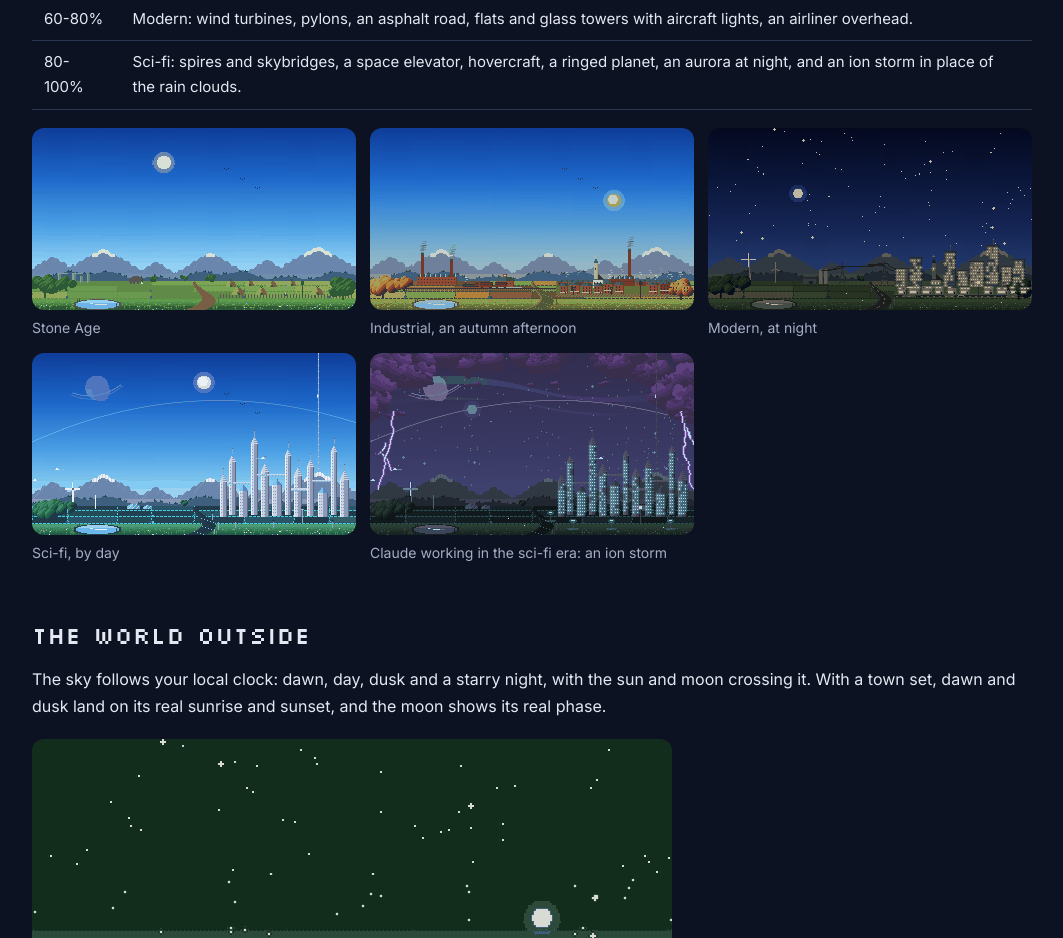
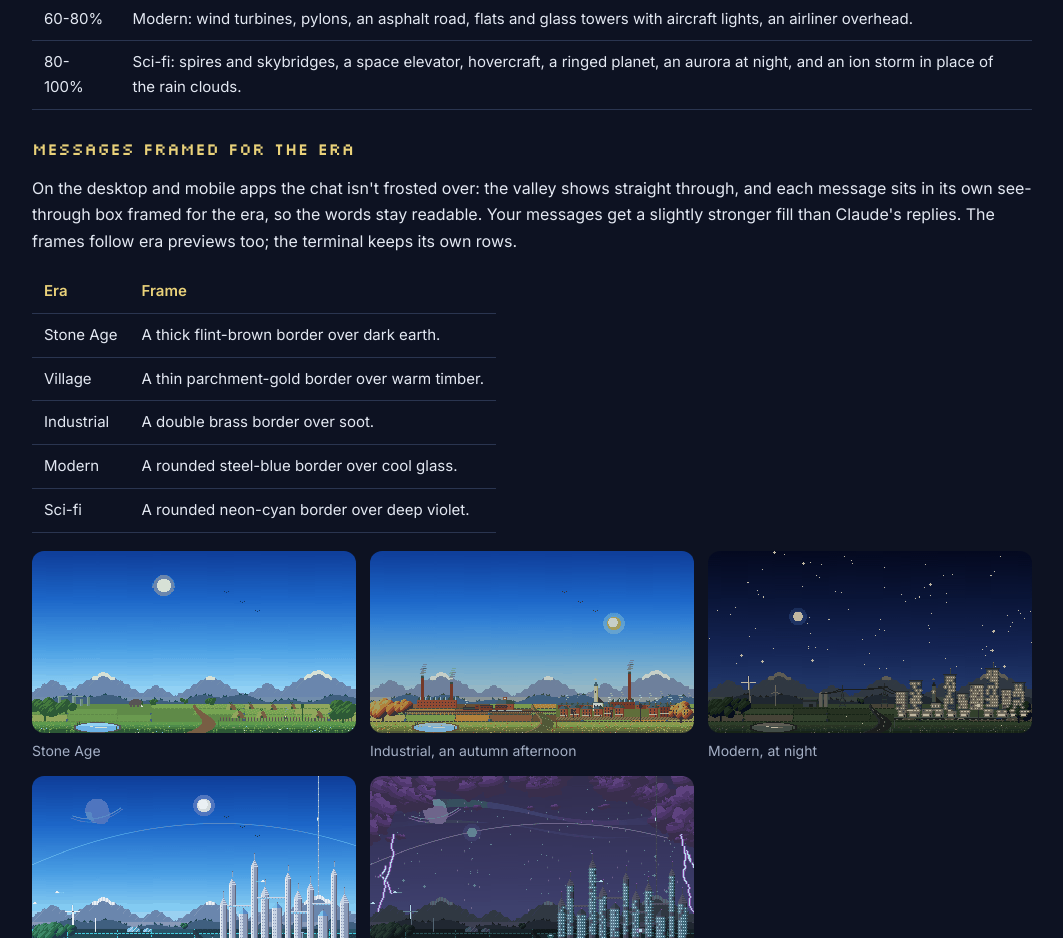
Before and after one commit to Guhan-SenSam/claude-terrarium, a plain HTML site: page docs/thinking-weather.html in a window 1280 px wide. Shown: the part 2241-3179 px from the top of the page, without its empty margins (108-1171 px from the left). Drawn offline with Linux system fonts and the light colour scheme.

Commit message:
docs: thinking-weather's era-framed messages and unblurred chat
Co-Authored-By: Claude Opus 5.5 <noreply@anthropic.com>

```diff
--- a/docs/thinking-weather.html
+++ b/docs/thinking-weather.html
@@ -52,6 +52,16 @@
 <tr><td>40-60%</td><td>Industrial: a mill with tall stacks, a steam train at the station, brick terraces, coal-smoke haze.</td></tr>
 <tr><td>60-80%</td><td>Modern: wind turbines, pylons, an asphalt road, flats and glass towers with aircraft lights, an airliner overhead.</td></tr>
 <tr><td>80-100%</td><td>Sci-fi: spires and skybridges, a space elevator, hovercraft, a ringed planet, an aurora at night, and an ion storm in place of the rain clouds.</td></tr>
+</table>
+<h3 id="frames">Messages framed for the era</h3>
+<p>On the desktop and mobile apps the chat isn't frosted over: the valley shows straight through, and each message sits in its own see-through box framed for the era, so the words stay readable. Your messages get a slightly stronger fill than Claude's replies. The frames follow era previews too; the terminal keeps its own rows.</p>
+<table>
+<tr><th>Era</th><th>Frame</th></tr>
+<tr><td>Stone Age</td><td>A thick flint-brown border over dark earth.</td></tr>
+<tr><td>Village</td><td>A thin parchment-gold border over warm timber.</td></tr>
+<tr><td>Industrial</td><td>A double brass border over soot.</td></tr>
+<tr><td>Modern</td><td>A rounded steel-blue border over cool glass.</td></tr>
+<tr><td>Sci-fi</td><td>A rounded neon-cyan border over deep violet.</td></tr>
 </table>
 <div class="gallery">
 <figure><img src="images/stone-age.png" alt="Stone Age huts and a mammoth" width="960" height="540"><figcaption>Stone Age</figcaption></figure>
```
Also changed, not shown: docs/llms-full.txt, 2 other files.
